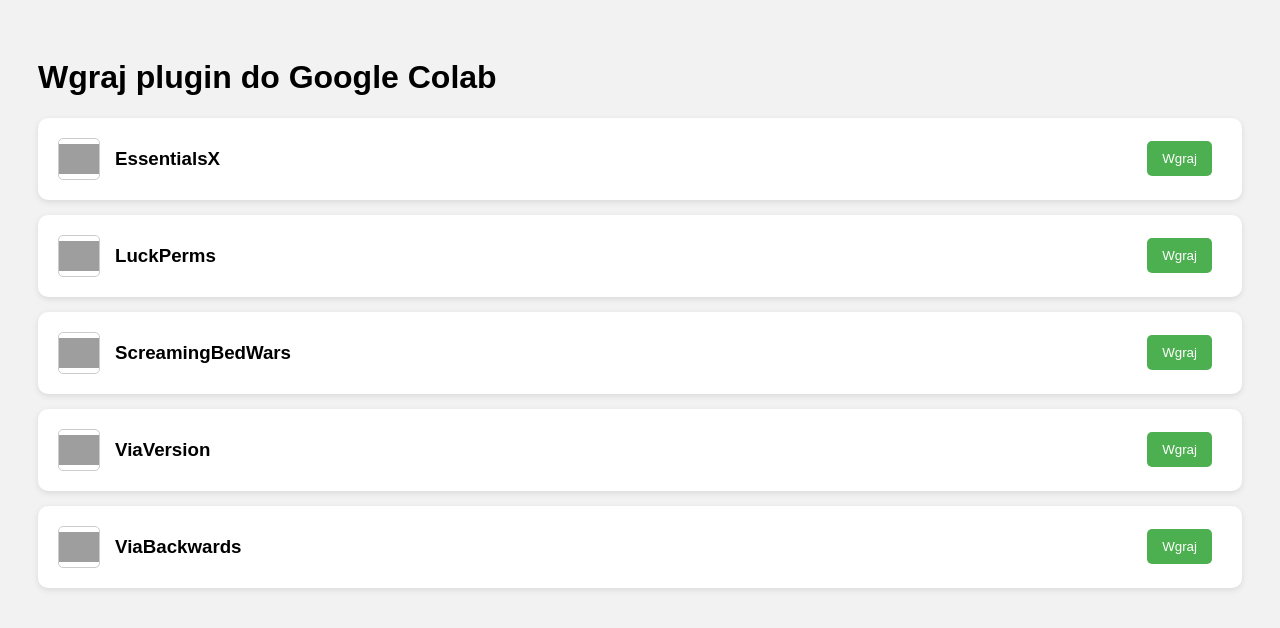
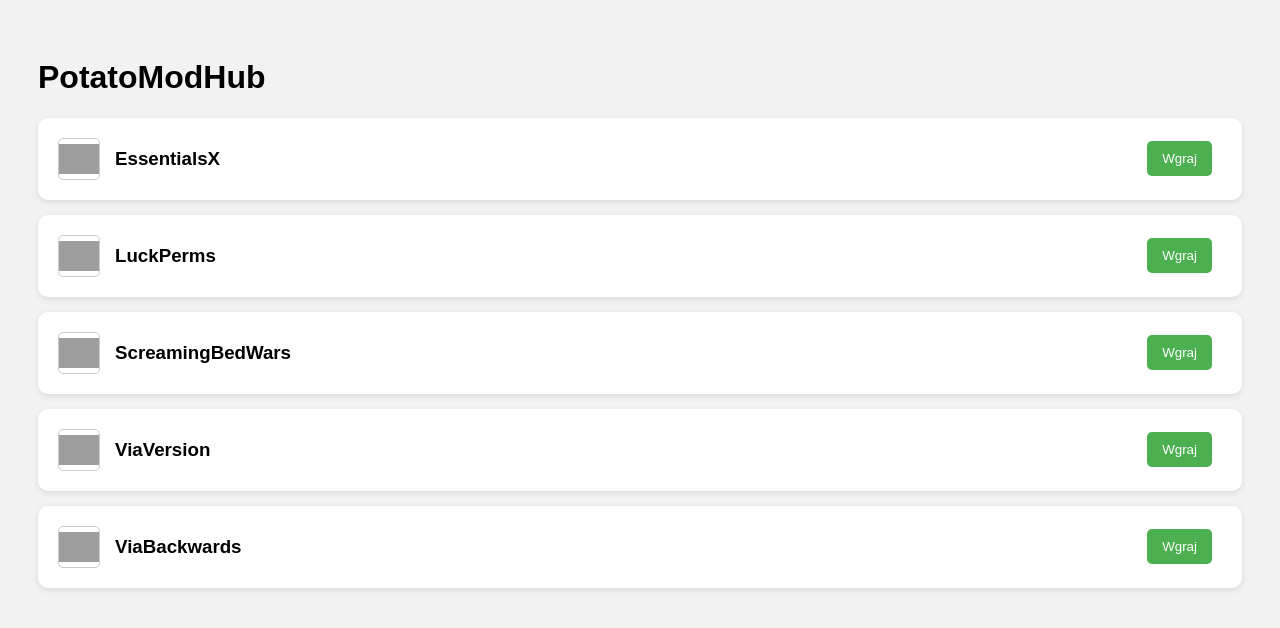
Before and after one commit to FranQ213/minecraft-pluginy, a plain HTML site: page index.html in a window 1280 px wide. Drawn offline with Linux system fonts and the light colour scheme; grey boxes are pictures that could not be loaded.

Commit message:
Updateee index.html

```diff
--- a/index.html
+++ b/index.html
@@ -67,7 +67,7 @@
   </style>
 </head>
 <body>
-  <h1>Wgraj plugin do Google Colab</h1>
+  <h1>PotatoModHub</h1>
 
   <div class="plugin" data-name="EssentialsX" data-url="https://ci.ender.zone/job/EssentialsX/lastSuccessfulBuild/artifact/jars/EssentialsX-2.21.2-dev+24-3563b41.jar">
     <div class="plugin-info">
```
